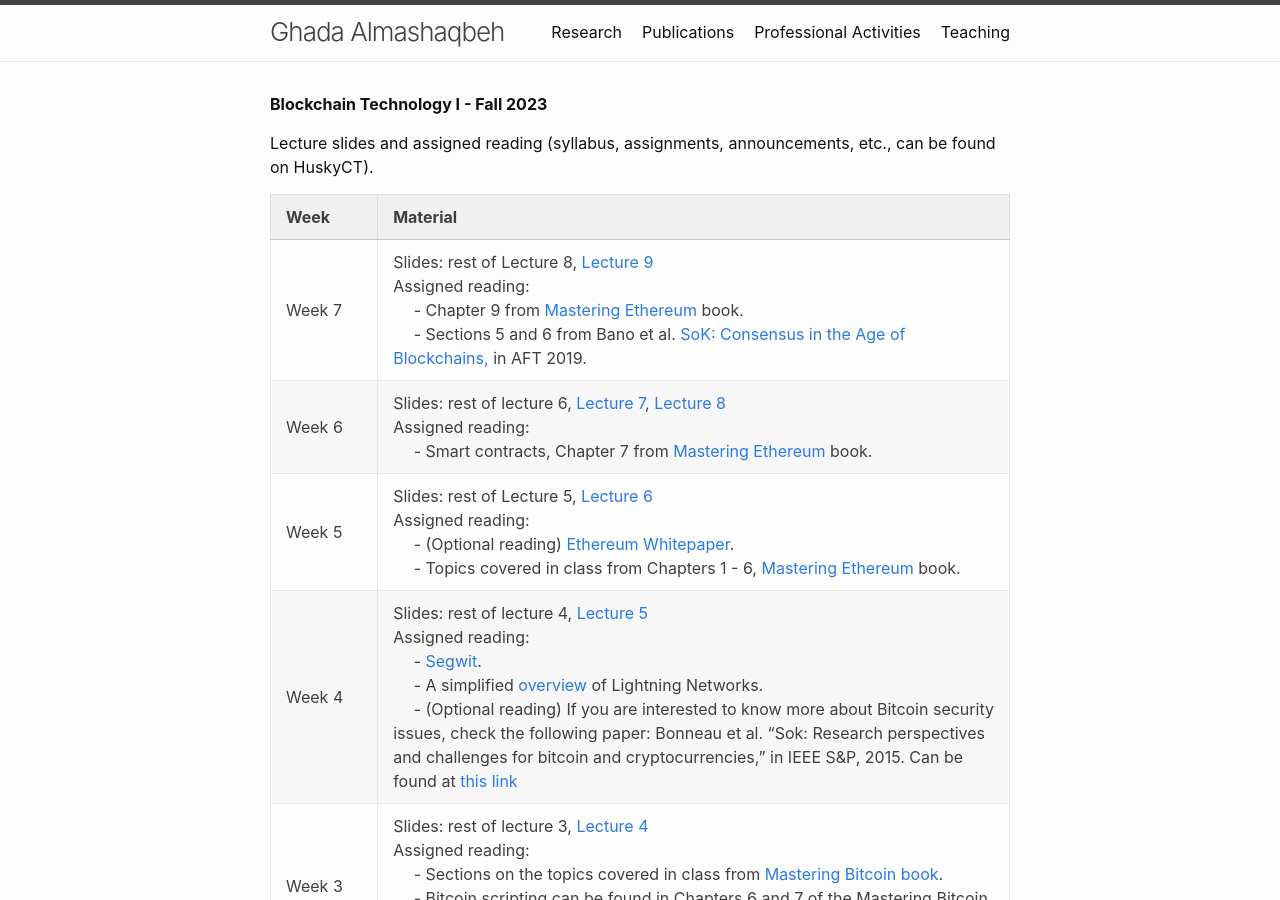
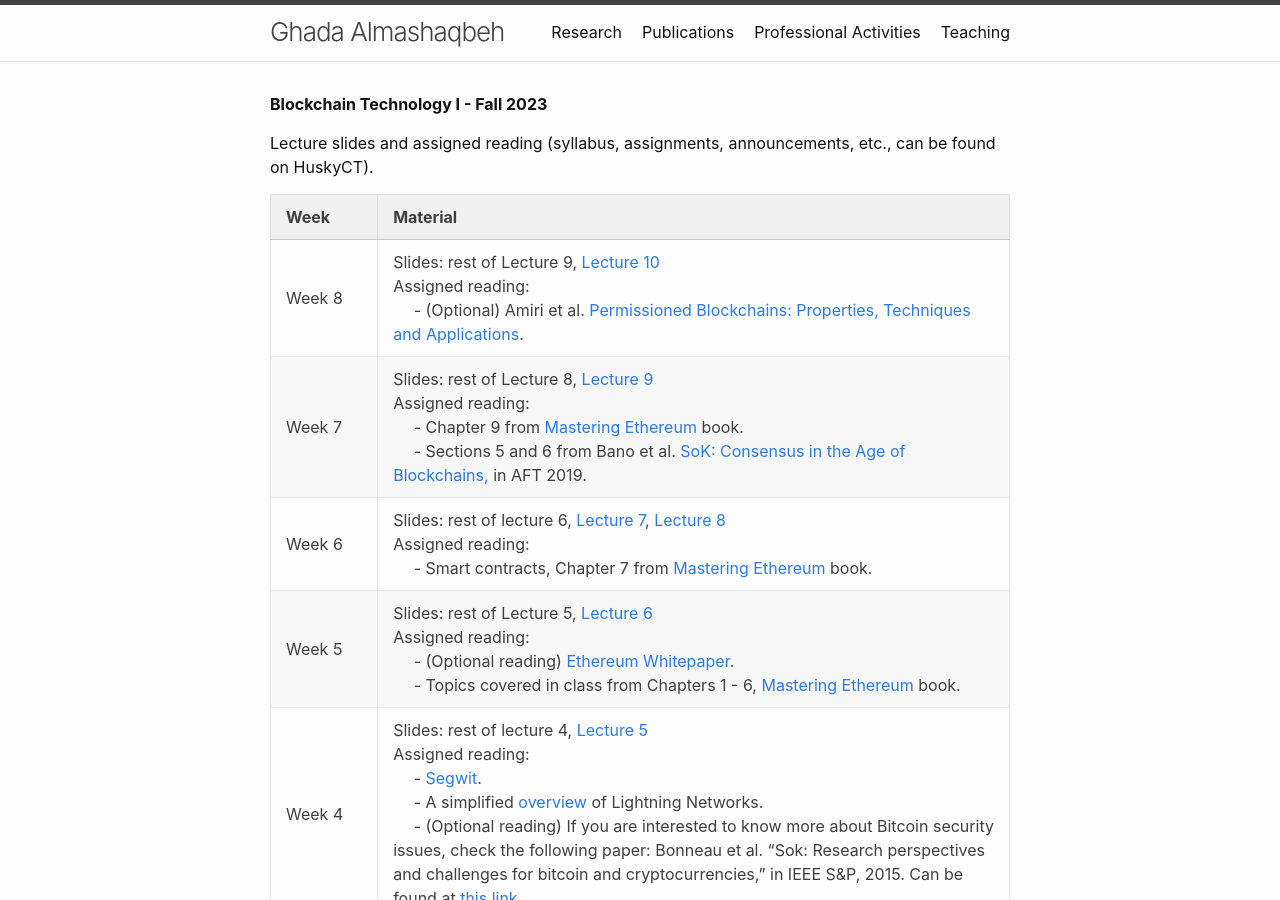
Before and after one commit to GhadaAlmashaqbeh/GhadaAlmashaqbeh.github.io, a Jekyll site: the page built from courses/blockchain-technology-f2023/index.md, in a window 1280 px wide and 900 px high. Built offline with Jekyll 4.4.1, drawn with Linux system fonts in a browser that asks for light colours.

Commit message:
add lectures

```diff
--- a/courses/blockchain-technology-f2023/index.md
+++ b/courses/blockchain-technology-f2023/index.md
@@ -8,6 +8,7 @@ Lecture slides and assigned reading (syllabus, assignments, announcements, etc.,
 
 | Week&emsp;&emsp;| Material           |
 |----------|--------------------|
+| Week 8 | Slides: rest of Lecture 9, [Lecture 10](./lecture10.pdf) <br/> Assigned reading: <br/> &emsp; - (Optional) Amiri et al. [Permissioned Blockchains: Properties, Techniques and Applications](https://www.seas.upenn.edu/~mjamiri/papers/permissionedblockchains.pdf).  |
 | Week 7 | Slides: rest of Lecture 8, [Lecture 9](./lecture9.pdf) <br/> Assigned reading: <br/> &emsp; - Chapter 9 from [Mastering Ethereum](https://github.com/ethereumbook/ethereumbook/blob/develop/book.asciidoc) book.<br/> &emsp; - Sections 5 and 6 from Bano et al. [SoK: Consensus in the Age of Blockchains,](https://smeiklej.com/files/aft19a.pdf) in AFT 2019.|
 | Week 6 | Slides: rest of lecture 6, [Lecture 7](./lecture7.pdf), [Lecture 8](./lecture8.pdf) <br/> Assigned reading: <br/> &emsp; - Smart contracts, Chapter 7 from [Mastering Ethereum](https://github.com/ethereumbook/ethereumbook/blob/develop/book.asciidoc) book.  |
 | Week 5 | Slides: rest of Lecture 5, [Lecture 6](./lecture6.pdf) <br/> Assigned reading: <br/> &emsp; - (Optional reading) [Ethereum Whitepaper](https://ethereum.org/en/whitepaper/).<br/> &emsp; - Topics covered in class from Chapters 1 - 6, [Mastering Ethereum](https://github.com/ethereumbook/ethereumbook/blob/develop/book.asciidoc) book. |
```
Also changed, not shown: 2 other files.
